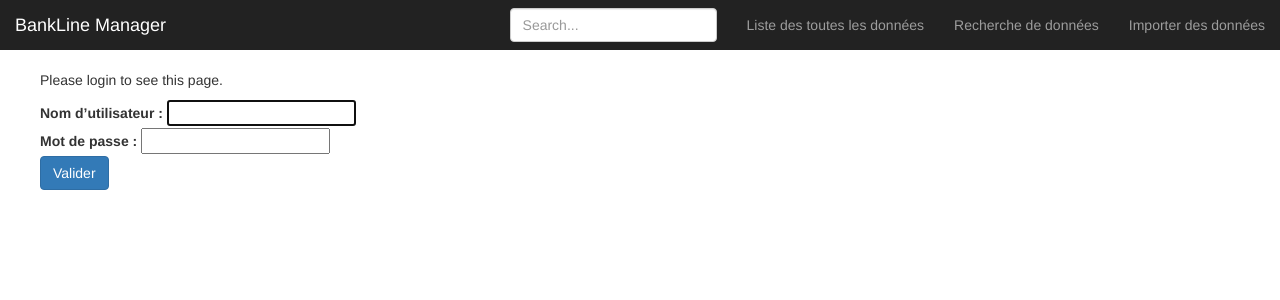
After one commit to Kydroid/pcftools, a Django app: page /accounts/login/?next=/banklinemanager/search/ in a window 1280 px wide. The commit adds this page. Shown: the top 300 px of the page. Run offline with Django 3.2, Linux system fonts and the light colour scheme; some libraries are stand-ins or nearby versions.

Commit message:
RC1.0 add authentication and permissions + reset migration SQL files + tooltip for search form + update tests ok

```diff
--- a/PcfToolsProject/PcfToolsProject/settings.py
+++ b/PcfToolsProject/PcfToolsProject/settings.py
@@ -125,3 +125,7 @@ USE_TZ = True
 STATIC_URL = '/static/'
 
 INTERNAL_IPS = ['127.0.0.1']
+
+# Redirect to home URL after login or logout (Default redirects to /accounts/profile/)
+LOGIN_REDIRECT_URL = '/banklinemanager/'
+LOGOUT_REDIRECT_URL = '/banklinemanager/'
--- a/PcfToolsProject/PcfToolsProject/urls.py
+++ b/PcfToolsProject/PcfToolsProject/urls.py
@@ -24,6 +24,11 @@ urlpatterns = [
     url(r'^appadminblm/', admin.site.urls)
 ]
 
+#Add Django site authentication urls (for login, logout, password management)
+urlpatterns += [
+    path('accounts/', include('django.contrib.auth.urls')),
+]
+
 if settings.DEBUG:
     import debug_toolbar
     urlpatterns = [
--- a/PcfToolsProject/banklinemanager/models.py
+++ b/PcfToolsProject/banklinemanager/models.py
@@ -36,6 +36,11 @@ class BankLine(models.Model):
 
     class Meta:
         verbose_name = "Ligne Banque"
+        permissions = (
+            ("can_list", "Can list and see all banklines"),
+            ("can_search", "Can search banklines"),
+            ("can_import", "Can import data bankline from datafile"),
+        )
 
     def __str__(self):
         return self.wording
--- a/PcfToolsProject/banklinemanager/static/banklinemanager/css/dashboard.css
+++ b/PcfToolsProject/banklinemanager/static/banklinemanager/css/dashboard.css
@@ -123,3 +123,16 @@ Ajout kydroid **********/
 #form_search #submit_search span {
   margin-right: 1em;
 }
+.date_search_zone input,
+.sum_search_zone input {
+  width: 10em;
+}
+
+#logout_form {
+    display: inline-block;
+    color: #ddd;
+    height: 50px;
+    padding: 9px 15px;
+    font-size: 18px;
+    line-height: 20px;
+}
--- a/PcfToolsProject/banklinemanager/templates/banklinemanager/base.html
+++ b/PcfToolsProject/banklinemanager/templates/banklinemanager/base.html
@@ -43,6 +43,17 @@
             <span class="icon-bar"></span>
             <span class="icon-bar"></span>
           </button>
+          {% if user.is_authenticated %}
+            <form id="logout_form" method="post" action="{% url 'logout' %}">
+              {% csrf_token %}
+              <div>
+                Utilisateur : {{ user.get_username }}
+                <input type="submit" value="Deconnexion" class="btn btn-primary"/>
+                <input type="hidden" name="next" value="{{ next }}" />
+              </div>
+            </form>
+            <!--a class="btn btn-primary" href="{% url 'logout' %}">Déconnexion</a-->
+          {% endif %}
           <a class="navbar-brand" href="#">BankLine Manager</a>
         </div>
         <div id="navbar" class="navbar-collapse collapse">
@@ -91,5 +102,11 @@
     <script src="{% static 'banklinemanager/js/holder.min.js' %}"></script>
     <!-- IE10 viewport hack for Surface/desktop Windows 8 bug -->
     <script src="{% static 'banklinemanager/js/ie10-viewport-bug-workaround.js' %}"></script>
+    <!-- Create a Tooltip -->
+    <script>
+      $(document).ready(function(){
+          $('[data-toggle="tooltip"]').tooltip();
+      });
+    </script>
   </body>
 </html>
--- /dev/null
+++ b/PcfToolsProject/banklinemanager/templates/registration/login.html
@@ -0,0 +1,36 @@
+{% extends 'banklinemanager/base.html' %}
+
+{% block content %}
+
+{% if form.errors %}
+<p>Your username and password didn't match. Please try again.</p>
+{% endif %}
+
+{% if next %}
+    {% if user.is_authenticated %}
+    <p>Your account doesn't have access to this page. To proceed,
+    please login with an account that has access.</p>
+    {% else %}
+    <p>Please login to see this page.</p>
+    {% endif %}
+{% endif %}
+
+<form method="post" action="{% url 'login' %}">
+{% csrf_token %}
+
+<div>
+  <td>{{ form.username.label_tag }}</td>
+  <td>{{ form.username }}</td>
+</div>
+<div>
+  <td>{{ form.password.label_tag }}</td>
+  <td>{{ form.password }}</td>
+</div>
+
+<div>
+  <input type="submit" value="Valider" class="btn btn-primary"/>
+  <input type="hidden" name="next" value="{{ next }}" />
+</div>
+</form>
+
+{% endblock %}
```
Also changed, not shown: PcfToolsProject/banklinemanager/templates/banklinemanager/search.html (+14 -1 lines), PcfToolsProject/banklinemanager/tests.py (+13 -0 lines), PcfToolsProject/banklinemanager/views.py (+7 -0 lines), PcfToolsProject/banklinemanager/migrations/0001_initial.py.
